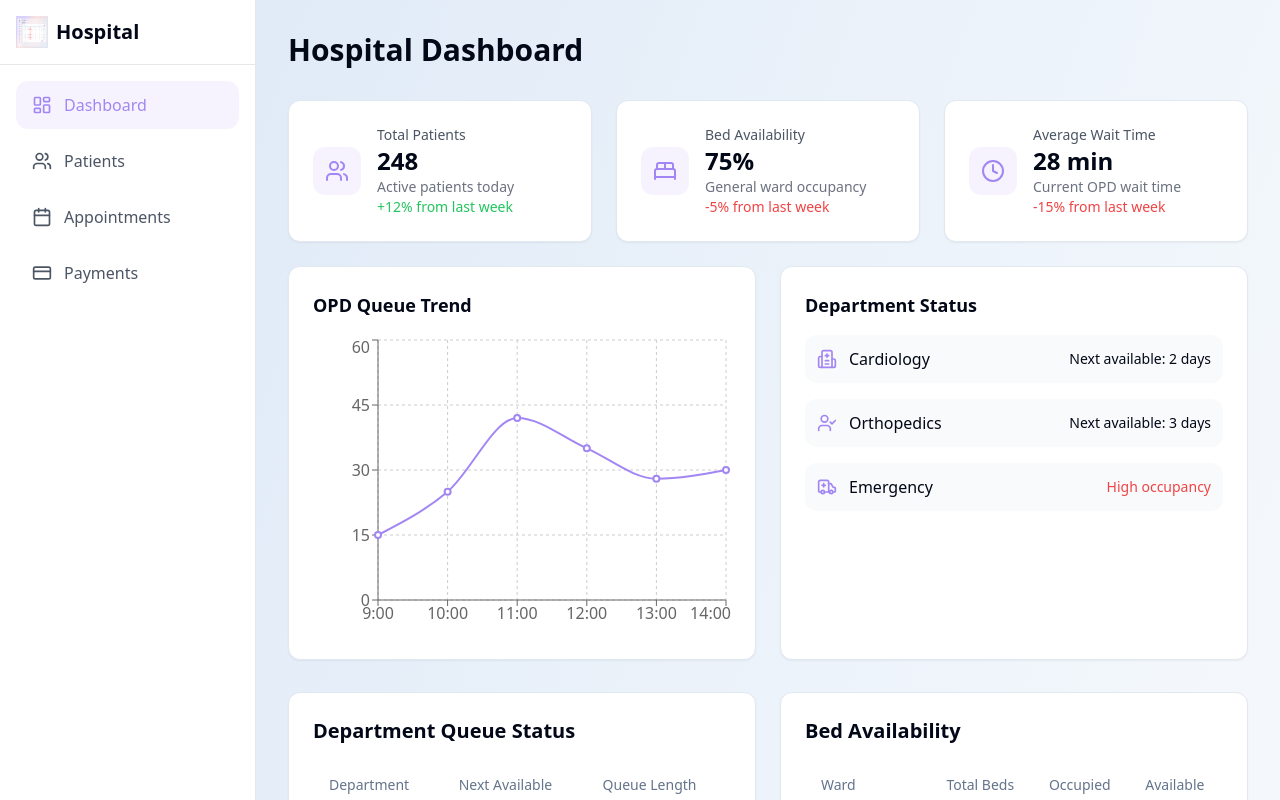
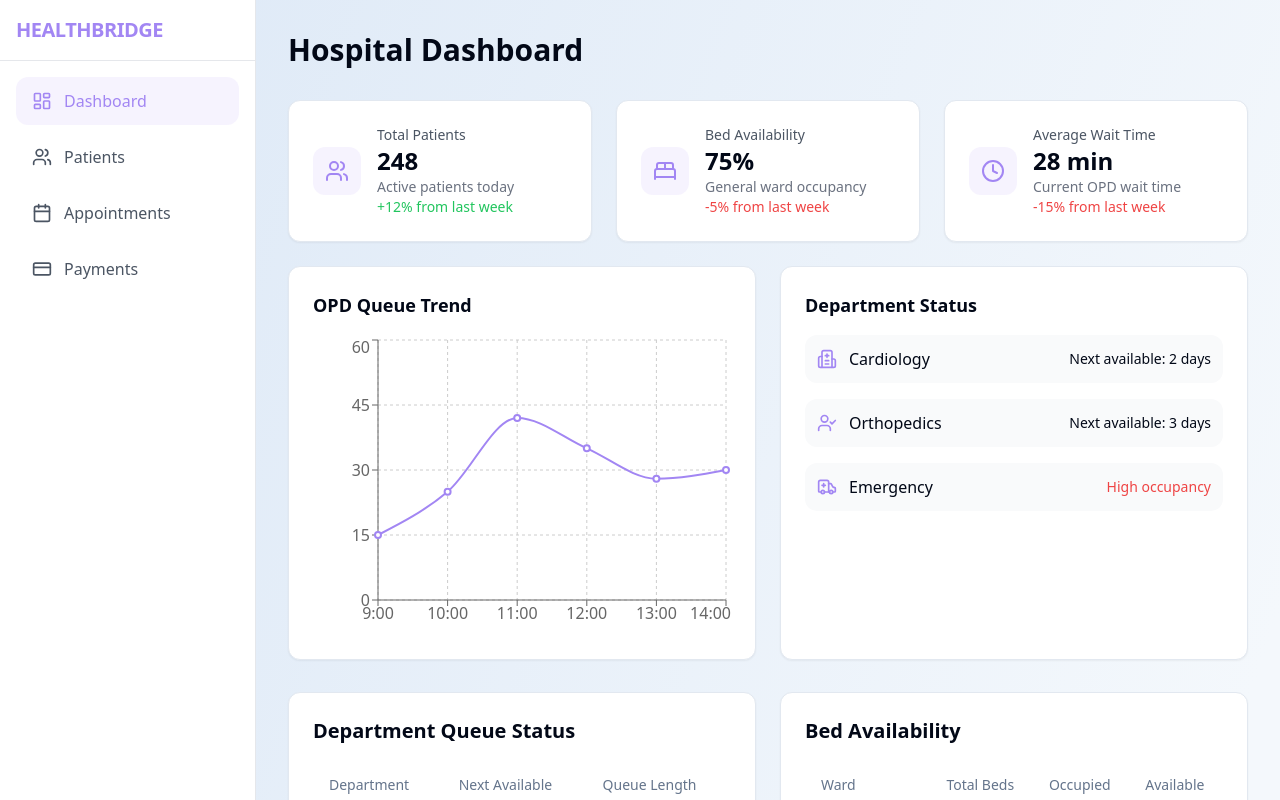
Before and after one commit to akhadeatharv/Health-Bridge-project, a React (Vite) app: page / in a window 1280 px wide. Shown: the top 800 px of the page. Built offline with nearby package versions, Linux system fonts and the light colour scheme.

Commit message:
Replace logo image
Update the sidebar component to display a "HEALTHBRIDGE" logo instead of the existing image.

```diff
--- a/src/components/Sidebar.tsx
+++ b/src/components/Sidebar.tsx
@@ -1,3 +1,4 @@
+
 import { Link, useLocation } from "react-router-dom";
 import { Calendar, Users, CreditCard, LayoutDashboard } from "lucide-react";
 
@@ -15,8 +16,7 @@ const Sidebar = () => {
     <div className="h-screen w-64 bg-white border-r border-gray-200 flex flex-col">
       <div className="p-4 border-b border-gray-200">
         <div className="flex items-center gap-2">
-          <img src="/lovable-uploads/5dbf5437-51b3-43a9-88a8-b258fa00aabe.png" alt="Logo" className="w-8 h-8" />
-          <span className="font-semibold text-xl">Hospital</span>
+          <span className="font-bold text-xl text-primary tracking-tight">HEALTHBRIDGE</span>
         </div>
       </div>
 
```
